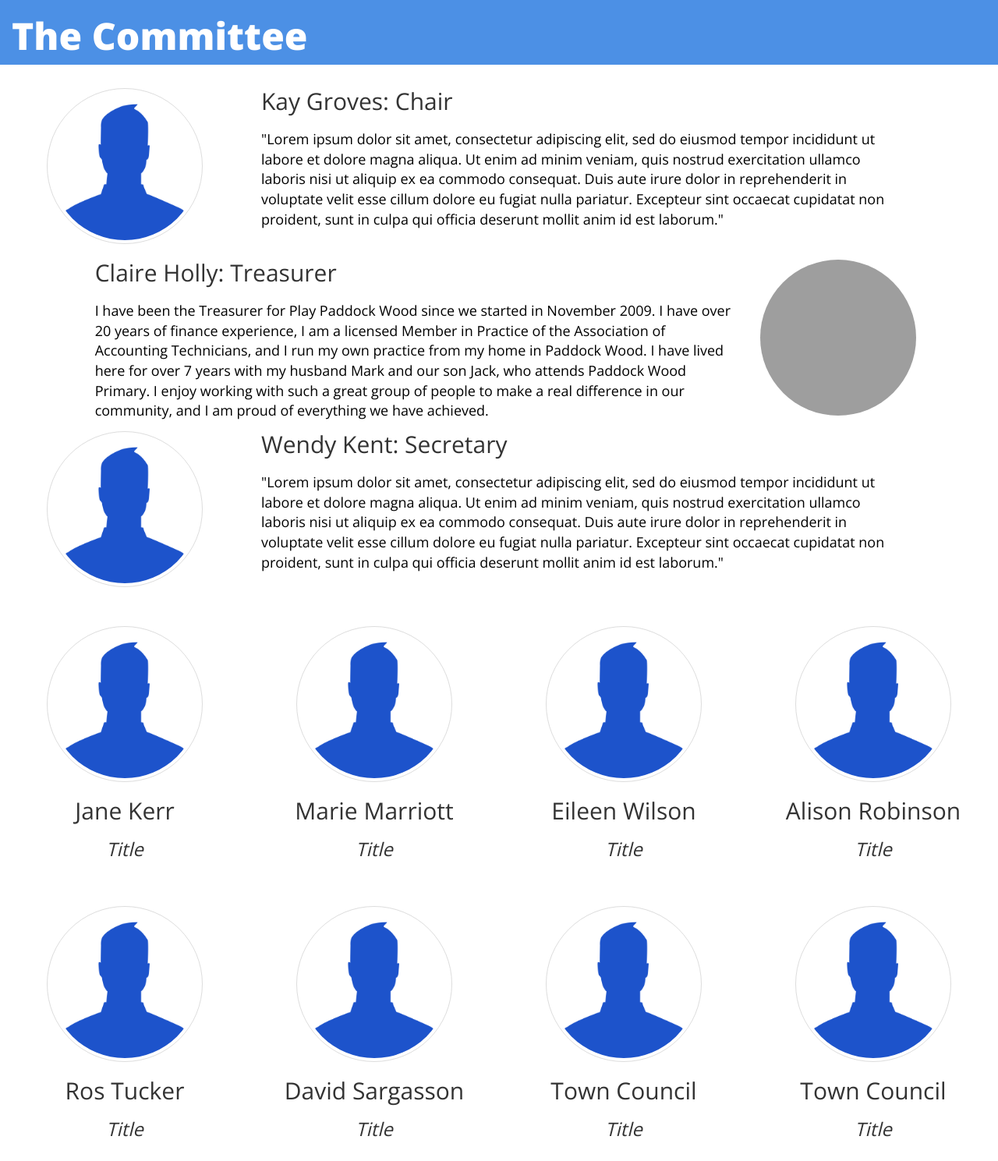
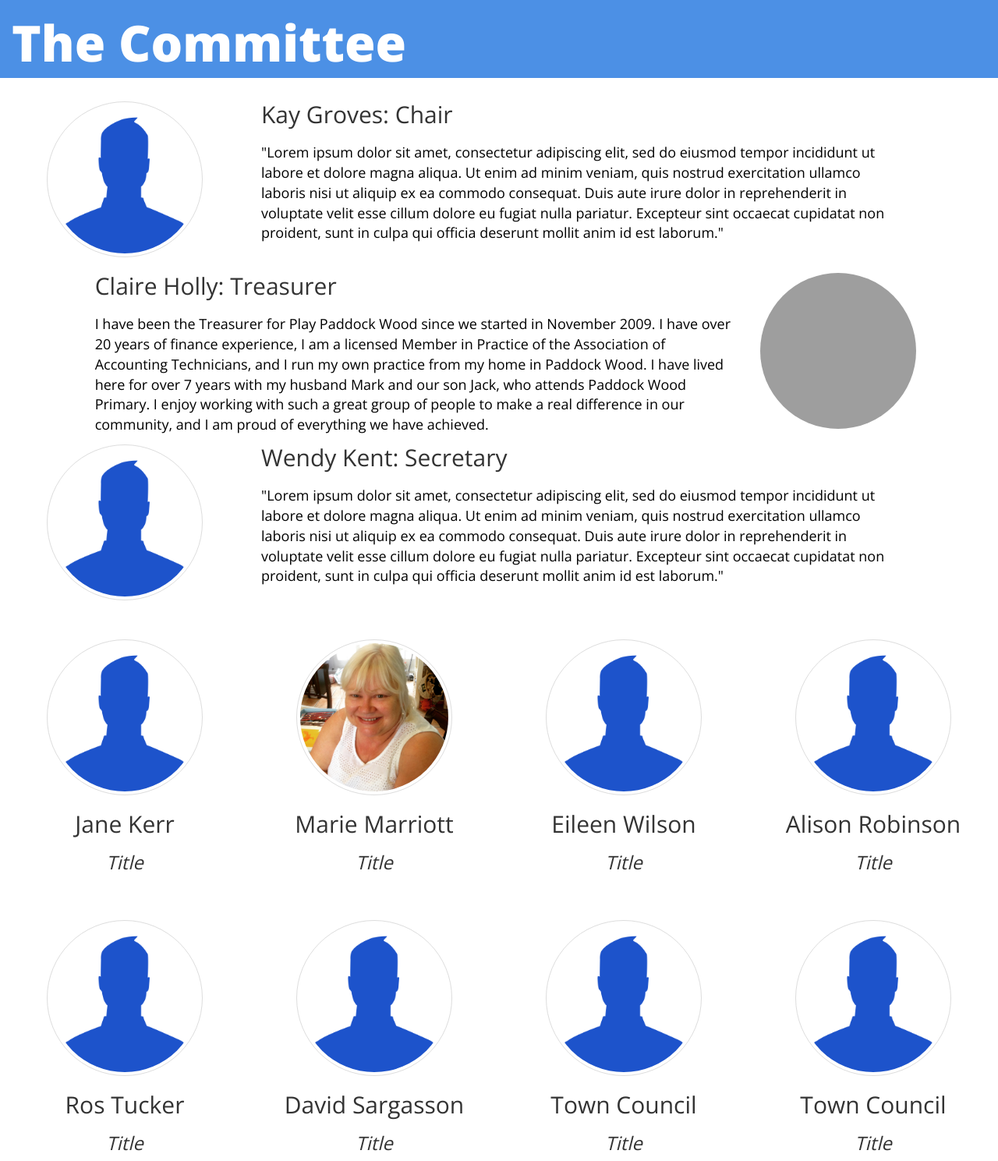
Before and after one commit to jonodrew/PPW-site, a PHP site: page /committee.php in a window 1280 px wide. Shown: the part 130-1619 px from the top of the page at 78% size. Before the commit the page ends 1588 px from the top, so only its background shows below. Run offline with PHP 8.4, Linux system fonts and the light colour scheme; some libraries are stand-ins or nearby versions; grey boxes are pictures that could not be loaded.

Commit message:
added marie photo

```diff
--- a/committee.php
+++ b/committee.php
@@ -52,7 +52,7 @@ include('head.php');
         <img src="/images/butterfly.png" class="img-thumbnail">
       </div>
       <div class="col-md-3 col-xs-4">
-        <img src="/images/butterfly.png" class="img-thumbnail">
+        <img src="/images/marie.jpg" class="img-thumbnail">
       </div>
       <div class="col-md-3 col-xs-4">
         <img src="/images/butterfly.png" class="img-thumbnail">
--- a/dist/css/main.css
+++ b/dist/css/main.css
@@ -5,7 +5,7 @@ body {
 h1 {
 font-weight: bold;
 color: #fff;
-font-size: 48px;
+font-size: 64px;
 }
 
 p {
```
Also changed, not shown: images/marie.jpg (added).
